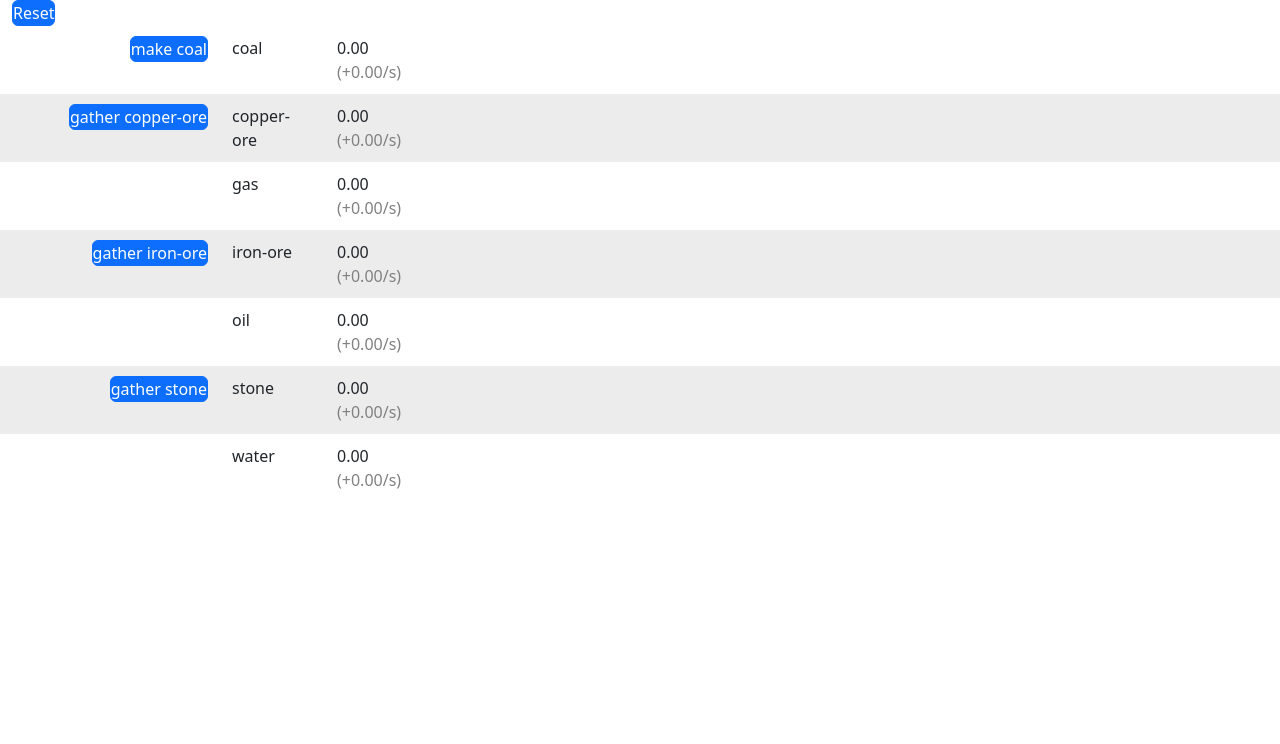
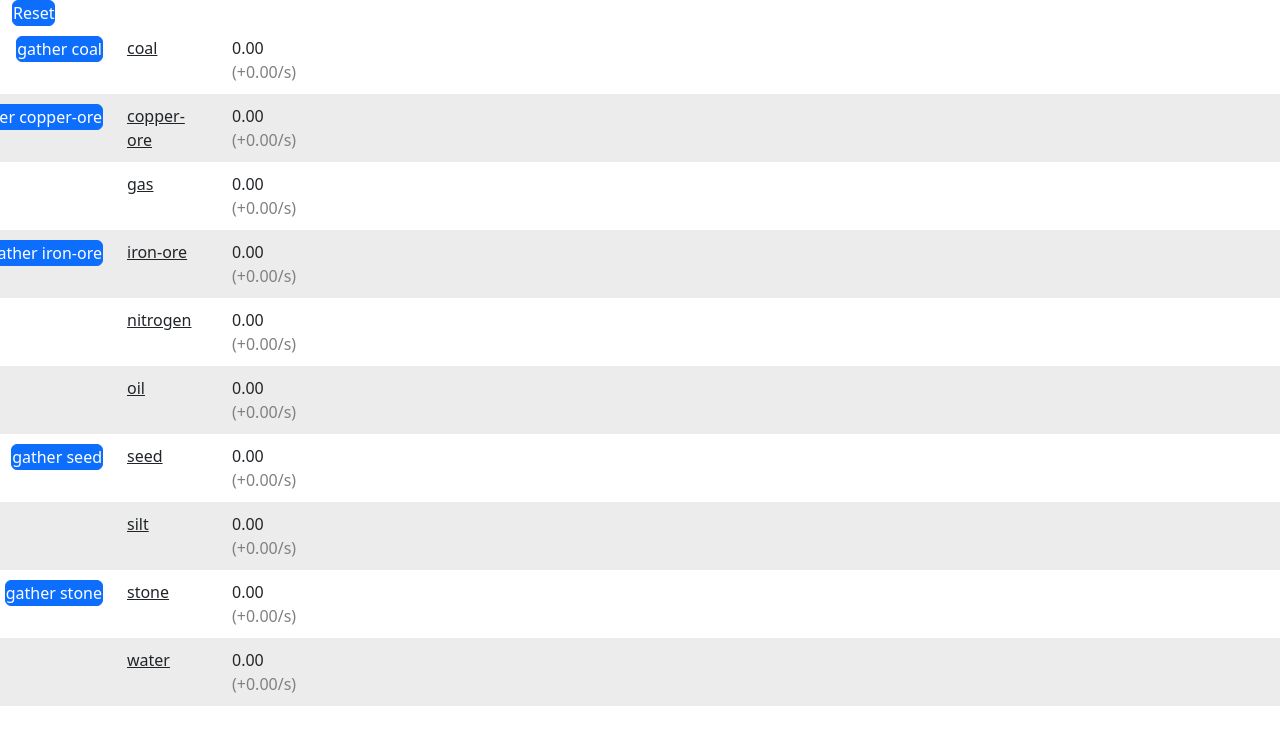
Before and after one commit to gcottrell13/idlefactorygame, a React app: page / in a window 1280 px wide. Shown: the top 744 px of the page. Built offline with nearby package versions, Linux system fonts and the light colour scheme.

Commit message:
a working game

```diff
--- a/src/assembly.ts
+++ b/src/assembly.ts
@@ -1,17 +1,23 @@
 import { useCallback, useEffect, useRef, useState } from 'react';
-import { recipes, Items, assemblerSpeeds, timePerRecipe } from './values';
+import { recipes, Items, assemblerSpeeds, timePerRecipe, sideProducts } from './values';
 import _ from 'lodash';
-import { SMap } from './smap';
+import { SMap, forEach, keys } from './smap';
 
-type productionTime = [ticksLeft: number, productCount: number];
+type productionTime = [ticksLeft: number, totalTicks: number, recipesCreated: number, percentDone: number];
+
+const zeroProduction: productionTime = [0, 0, 0, 0];
+
+type partialItems<T> = {[p in Items]?: T};
 interface State {
-    assemblers: {[p: string]: Partial<SMap<number>>};
-    amountThatWeHave: { [p in Items]?: number };
-    timeLeftInProduction: {[p in Items]?: productionTime};
+    assemblers: partialItems<partialItems<number>>;
+    displayAmount: partialItems<number>;
+    amountThatWeHave: partialItems<number>;
+    timeLeftInProduction: partialItems<partialItems<productionTime>>;
     seen: Items[];
 }
 
 const defaultState = {
+    displayAmount: {},
     amountThatWeHave: {},
     assemblers: {},
     seen: [],
@@ -21,29 +27,33 @@ const defaultState = {
 const ex = localStorage.getItem('state');
 const existingStorage = {...defaultState, ...(ex ? JSON.parse(ex) : {})};
 
+function increaseDisplayAmount(itemName: Items, display: SMap<number>, [ticksLeft, totalTicks, recipesCreated, _]: productionTime): productionTime {
+    const recipe = recipes[itemName];
+    if (recipe === undefined) return zeroProduction;
 
-function assemble(itemName: Items, assemblerCount: number, speed: number, timeStep: number, amounts: SMap<number>, [ticksLeft, productCount]: productionTime): productionTime {
-    const recipe = recipes[itemName as Items];
-    if (recipe === undefined) return [0, 0];
+    const amt = display[itemName] ?? 0;
 
-    const amt = amounts[itemName as Items] ?? 0;
-    const craftTime = timePerRecipe[itemName];
-    const timePerTick = timeStep * speed / craftTime;
 
     if (ticksLeft > 0) {
-        amounts[itemName] = amt + productCount * timePerTick;
-        return [ticksLeft - 1, productCount];
+        display[itemName] = amt + recipesCreated / totalTicks;
+        return [ticksLeft - 1, totalTicks, recipesCreated, 1 - (ticksLeft / totalTicks)];
     }
+    return zeroProduction;
+}
 
+
+function assemble(itemName: Items, assemblerCount: number, speed: number, timeStep: number, amounts: SMap<number>, display: SMap<number>): productionTime {
+    const recipe = recipes[itemName];
+    if (recipe === undefined) return zeroProduction;
     // not producing, so let's try to grab materials
 
     let numberOfRecipesToMake = assemblerCount ?? 0;
     if (numberOfRecipesToMake <= 0)
-        return [0, 0];
+        return zeroProduction;
 
     _.toPairs(recipe).forEach(pair => {
         const [ingredientName, requiredCount] = pair;
-        const weHave = amounts[ingredientName as Items] ?? 0;
+        const weHave = amounts[ingredientName] ?? 0;
         if (weHave < requiredCount) {
             numberOfRecipesToMake = 0;
         }
@@ -52,19 +62,40 @@ function assemble(itemName: Items, assemblerCount: number, speed: number, timeSt
         }
     });
 
+    if (numberOfRecipesToMake <= 0)
+        return zeroProduction;
+
     _.toPairs(recipe).forEach(pair => {
         const [ingredientName, requiredCount] = pair;
         const toGrab = numberOfRecipesToMake * requiredCount;
 
-        const weHave = amounts[ingredientName as Items] ?? 0;
-        amounts[ingredientName as Items] = Math.max(0, weHave - toGrab);
+        const weHave = amounts[ingredientName] ?? 0;
+        amounts[ingredientName] = Math.max(0, weHave - toGrab);
+        display[ingredientName] = amounts[ingredientName];
     });
 
     if (numberOfRecipesToMake <= 0)
-        return [0, 0];
+        return zeroProduction;
 
-    const ticksToMake = Math.floor(1 / timePerTick);
-    return [ticksToMake, numberOfRecipesToMake];
+    const craftTime = timePerRecipe[itemName];
+    const ticksToMake = Math.floor(craftTime / speed / timeStep);
+    return [ticksToMake, ticksToMake, Math.round(numberOfRecipesToMake), 0];
+}
+
+function addToTotal(itemName: Items, recipeCount: number, amounts: partialItems<number>, display: partialItems<number>) {
+    // const recipe = recipes[itemName];
+    // if (recipe === undefined) return [0, 0, 0];
+
+    if (sideProducts[itemName]) {
+        keys(sideProducts[itemName]).map(sideProduct => {
+            const amt = sideProducts[itemName]![sideProduct] ?? 0;
+            amounts[sideProduct] = (amounts[sideProduct] ?? 0) + amt * recipeCount;
+            display[sideProduct] = amounts[sideProduct];
+        })
+    }
+
+    amounts[itemName] = (amounts[itemName] ?? 0) + recipeCount;
+    display[itemName] = amounts[itemName];
 }
 
 
@@ -72,18 +103,38 @@ function doProduction({
     assemblers,
     amountThatWeHave: _amountsThatWeHave,
     timeLeftInProduction,
+    displayAmount: _display,
 }: State, timeStep: number) {
-    const amounts: { [p: string]: number } = { ..._amountsThatWeHave };
+    const amounts: partialItems<number> = { ..._amountsThatWeHave };
+    const displayAmount: partialItems<number> = { ..._display };
 
-    _.keys(assemblers).sort().forEach(level => {
-        _.forEach(assemblers[level], (assemblerCount, itemName) => {
-            const time = assemble(itemName as Items, assemblerCount ?? 0, assemblerSpeeds[level as Items] ?? 0, timeStep, amounts, timeLeftInProduction[itemName as Items] ?? [0, 0]);
-            timeLeftInProduction[itemName as Items] = time;
+    keys(assemblers).sort().forEach(level => {
+        forEach(assemblers[level], (assemblerCount, itemName) => {
+            let time = timeLeftInProduction[itemName]?.[level] ?? zeroProduction;
+
+            if (time[0] === 0) {
+                // gather more materials
+                time = assemble(itemName, assemblerCount ?? 0, assemblerSpeeds[level] ?? 0, timeStep, amounts, displayAmount);
+            }
+
+            if (time[0] !== 0) {
+                time = increaseDisplayAmount(itemName, displayAmount, time);
+
+                if (time[0] === 0) {
+                    addToTotal(itemName, time[2], amounts, displayAmount);
+                    time = zeroProduction;
+                }
+            }
+
+            if (!timeLeftInProduction[itemName])
+                timeLeftInProduction[itemName] = {};
+            timeLeftInProduction[itemName]![level] = time;
         });
     });
 
     return {
-        amountThatWeHave: amounts as { [p in Items]: number },
+        amountThatWeHave: amounts,
+        displayAmount,
     };
 }
 
@@ -102,6 +153,7 @@ export function useProduction(ticksPerSecond: number) {
         (itemName: Items, amount: number) => {
             const k = stateRef.current.amountThatWeHave[itemName] ?? 0;
             stateRef.current.amountThatWeHave[itemName] = k + amount;
+            stateRef.current.displayAmount[itemName] = stateRef.current.amountThatWeHave[itemName];
             setState();
         },
         []
@@ -113,9 +165,12 @@ export function useProduction(ticksPerSecond: number) {
             _.toPairs(recipe).forEach(pair => {
                 const [ingredientName, requiredCount] = pair;
                 const weHave = stateRef.current.amountThatWeHave[ingredientName as Items] ?? 0;
-                stateRef.current.amountThatWeHave[ingredientName as Items] = Math.max(0, weHave - requiredCount);
+                const newTotal = Math.max(0, weHave - requiredCount);
+                stateRef.current.amountThatWeHave[ingredientName as Items] = newTotal;
+                stateRef.current.displayAmount[ingredientName as Items] = newTotal;
             });
             stateRef.current.amountThatWeHave[itemName] = (stateRef.current.amountThatWeHave[itemName] ?? 0) + 1;
+            stateRef.current.displayAmount[itemName] = stateRef.current.amountThatWeHave[itemName];
         },
         []
     );
@@ -141,6 +196,7 @@ export function useProduction(ticksPerSecond: number) {
             k[itemName] = current + amount;
             stateRef.current.assemblers[level] = k;
             stateRef.current.amountThatWeHave[level]! -= 1;
+            stateRef.current.displayAmount[level] = stateRef.current.amountThatWeHave[level];
             setState();
         },
         []
--- a/src/css.css
+++ b/src/css.css
@@ -1,5 +1,6 @@
 .item-name {
     margin-right: 10px;
+    text-decoration: underline;
 }
 
 .assembler-count {
@@ -13,6 +14,7 @@ button.add-assembler {
 button.make-by-hand {
     margin-left: 20px;
     float: right;
+    white-space: nowrap;
 }
 
 .game-container .item-row:nth-of-type(even) {
@@ -34,3 +36,8 @@ button.btn {
 .speed {
     color: gray;
 }
+
+.popover-ingredient-count {
+    padding-right: 5px;
+    font-weight: bold;
+}
--- a/src/index.tsx
+++ b/src/index.tsx
@@ -9,11 +9,12 @@ import {
     timePerRecipe,
     requiredBuildings,
     byHandVerbs,
- } from './values';
+} from './values';
 import './css.css';
-import { Button, Row, Col } from 'react-bootstrap';
+import { Button, Row, Col, OverlayTrigger, ProgressBar } from 'react-bootstrap';
+import Popover from 'react-bootstrap/Popover';
 import Container from 'react-bootstrap/Container';
-import { SMap } from './smap';
+import { SMap, keys, mapValues, values } from './smap';
 import 'bootstrap/dist/css/bootstrap.min.css';
 
 function d(n: number) {
@@ -30,12 +31,14 @@ function ItemDisplay({
     assemblerCount,
     assemblerButtons,
     makeByHand,
+    progress,
 }: {
     amt: number,
     itemName: string,
     assemblerCount: SMap<number>,
     assemblerButtons: JSX.Element[],
     makeByHand: null | func,
+    progress: SMap<number>,
 }) {
 
     const byHandVerb = byHandVerbs[itemName as Items] ?? 'make';
@@ -44,32 +47,61 @@ function ItemDisplay({
     );
     const baseCraftTime = timePerRecipe[itemName as Items];
 
-    const assemblers = _.toPairs(assemblerCount).map(([name, no]) => (
-        <span className={'assembler-count'} key={name}>
-            <span className={'assembler-count-name'}>{name} ({d((assemblerSpeeds[name as Items] ?? 0) / baseCraftTime)}/s):</span> {no} ({d((assemblerSpeeds[name as Items] ?? 0) * no / baseCraftTime)}/s)
-        </span>
-    ));
+    const assemblers = _.toPairs(assemblerCount).map(([name, no]) => {
+        let label = <span><span className={'assembler-count-name'}>{name} ({d((assemblerSpeeds[name as Items] ?? 0) / baseCraftTime)}/s):</span> {no} ({d((assemblerSpeeds[name as Items] ?? 0) * no / baseCraftTime)}/s)</span>;
+        if (progress[name] !== 0) {
+            label = <span>{label} {d(progress[name])}%</span>;
+        }
+        return (
+            <div className={'assembler-count'} key={name}>
+                {label}
+            </div>
+        )
+    });
     const assemblerDisplay = assemblers.length > 0 ? (
         <div className='assembler-count'>buildings making {itemName}: {assemblers}</div>
     ) : null;
 
     const speed = d(_.sum(_.keys(assemblerCount).map(key => (assemblerSpeeds[key as Items] ?? 0) * assemblerCount[key] / baseCraftTime)));
 
+    const formatIngredients = _.toPairs(recipes[itemName as Items]).map(([name, count]) => <tr><td className={'popover-ingredient-count'}>{count}</td><td>{name}</td></tr>);
+
+    const tooltip = (props: any) => (
+        <Popover id="" {...props}>
+            <Popover.Header>
+                {itemName}
+            </Popover.Header>
+            <Popover.Body>
+                Made in: {(requiredBuildings[itemName as Items] ?? ['by-hand']).join(', ')}
+                {
+                    formatIngredients.length > 0 ? (
+                        <span>
+                            <hr />
+                            Ingredients: <table>{formatIngredients}</table>
+                        </span>
+                    ) : null
+                }
+            </Popover.Body>
+        </Popover>
+    );
+
     return (
         <Row className='item-row'>
-            <Col xs={2}>
+            <Col xs={1}>
                 {makeByHandButton}
             </Col>
             <Col xs={1}>
-                <span className="item-name">{itemName}</span>
+                <OverlayTrigger placement='right' overlay={tooltip}>
+                    <span className="item-name">{itemName}</span>
+                </OverlayTrigger>
             </Col>
             <Col xs={1}>
                 <span className="item-count">{d(amt)}</span> <span className={'speed'}> (+{speed}/s)</span>
             </Col>
-            <Col xs={5}>
+            <Col xs={4}>
                 {assemblerDisplay}
             </Col>
-            <Col xs={3}>
+            <Col xs={4}>
                 {assemblerButtons}
             </Col>
         </Row>
@@ -79,7 +111,8 @@ function ItemDisplay({
 
 function App() {
     const {
-        assemblers, amountThatWeHave, addAssemblers, resetAll,
+        assemblers, amountThatWeHave, displayAmount, timeLeftInProduction,
+        addAssemblers, resetAll,
         makeItem, canMakeItem,
         seen, markAsSeen,
     } = useProduction(TICKS_PER_SECOND);
@@ -88,14 +121,14 @@ function App() {
 
     const haveAssemblers = _.mapValues(assemblerSpeeds, (value, key) => amountThatWeHave[key as Items] ?? 0);
 
-    _.keys(recipes).sort().forEach(itemName => {
-        const amt = amountThatWeHave[itemName as Items] ?? 0;
+    keys(recipes).sort().forEach(itemName => {
+        const amt = displayAmount[itemName as Items] ?? 0;
         const recipe = recipes[itemName as Items];
         if (recipe === undefined) return;
 
         const buildingsToMakeThis = requiredBuildings[itemName as Items] ?? ['by-hand'];
         const makeByHand = buildingsToMakeThis.includes('by-hand') && canMakeItem(itemName as Items);
-        const assemblerCount = _.mapValues(assemblers, (value, key) => value[itemName] ?? 0);
+        const assemblerCount = _.mapValues(assemblers, (value, key) => value?.[itemName] ?? 0);
         const assemblersMakingThis = _.pickBy(assemblerCount, x => x !== 0);
         const assemblerButtons: JSX.Element[] = [];
 
@@ -131,6 +164,7 @@ function App() {
                 makeByHand={makeByHand ? () => {
                     makeItem(itemName as Items);
                 } : null}
+                progress={mapValues(timeLeftInProduction[itemName], (v, k) => v[3] * 100)}
             />
         );
     });
--- a/src/smap.ts
+++ b/src/smap.ts
@@ -1 +1,18 @@
+import _ from "lodash";
+
 export type SMap<K> = {[p: string]: K};
+
+export function keys<T extends string, K>(dict: {[p in T]?: K} | undefined): T[] {
+    return _.keys(dict) as T[];
+}
+export function values<T extends string, K>(dict: {[p in T]?: K} | undefined): K[] {
+    return _.values(dict) as K[];
+}
+
+export function mapValues<T extends string, K, N>(dict: {[p in T]?: K} | undefined, fn: (value: K, key: T) => N): {[p in T]: N} {
+    return _.mapValues(dict, fn) as any;
+}
+
+export function forEach<T extends string, K>(dict: {[p in T]?: K} | undefined, fn: (value: K, key: T) => void): void {
+    _.forEach(dict, fn as any);
+}
--- a/src/values.ts
+++ b/src/values.ts
@@ -11,16 +11,23 @@ type Recipes = {
 export type Items = ''
 // raw materials
     | 'iron-ore' | 'gas' | 'stone' | 'oil'
-    | 'uranium-ore' | 'copper-ore' | 'water'
+    | 'uranium-ore' | 'copper-ore'
+    | 'water' | 'silt'
     | 'coal'
+    | 'wood' | 'seed' | 'tree' | 'fertilizer' | 'nitrogen' | 'dirt'
+    | 'sand'
 // processed raw
     | 'iron-bar' | 'copper-bar' | 'sulfur'
     | 'steel'
+    | 'copper-wire'
+    | 'glass'
+    | 'clean-water'
 // building materials
     | 'gear'
     | 'pipe'
 // advanced materials
     | 'sulfuric-acid'
+    | 'basic-circuit'
 // buildings
     | 'assembler1' | 'assembler2' | 'assembler3'
     | 'gas-extractor'
@@ -28,6 +35,9 @@ export type Items = ''
     | 'smelter-mk1'
     | 'miner-mk1'
     | 'oil-pump'
+    | 'water-pump-mk1' | 'water-pump-mk2'
+    | 'greenhouse' | 'hydroponics'
+    | 'water-filter'
     ;
 
 export const recipes: Recipes = {
@@ -40,21 +50,33 @@ export const recipes: Recipes = {
     'copper-ore': {},
     'oil': {},
     'stone': {},
-    'water': {},
+    'water': {}, 'silt': {},
     'coal': {},
+    'wood': {'tree': 0.25},
+    'seed': {},
+    'tree': {'fertilizer': 5, 'seed': 1, 'clean-water': 5},
+    'fertilizer': {'dirt': 2, 'nitrogen': 1},
+    'dirt': {'silt': 20},
+    'nitrogen': {},
+    'sand': {'silt': 10},
 
     // processed raw
-    'iron-bar': {'iron-ore': 1},
-    'copper-bar': {'copper-ore': 1},
+    'iron-bar': {'iron-ore': 1, 'coal': 0.1},
+    'copper-bar': {'copper-ore': 1, 'coal': 0.1},
     'sulfur': {'gas': 0.5},
-    'steel': {'iron-ore': 1, 'coal': 1},
+    'steel': {'iron-bar': 1, 'coal': 1},
+
+    'copper-wire': {"copper-bar": 0.5},
+    'clean-water': {'water': 1},
+    'glass': {'sand': 2},
 
     // building materials
     'gear': {'iron-bar': 0.5},
     'pipe': {'iron-bar': 5},
 
     // advanced materials
-    'sulfuric-acid': {'sulfur': 1},
+    'sulfuric-acid': {'sulfur': 1, 'water': 5},
+    'basic-circuit': {'copper-wire': 2, 'wood': 0.25},
 
     // buildings
     'assembler1': {
@@ -82,8 +104,14 @@ export const recipes: Recipes = {
     },
     'oil-pump': {
         'steel': 10,
-        'iron-bar': 10,
+        'iron-bar': 5,
+        'pipe': 10,
     },
+    'water-pump-mk1': {'iron-bar': 15, 'pipe': 5},
+    'water-pump-mk2': {'steel': 15, 'pipe': 10},
+    'greenhouse': {'steel': 10, 'glass': 20},
+    'hydroponics': {'steel': 50},
+    'water-filter': {'steel': 5, 'pipe': 5},
 };
 
 export const timePerRecipe: {[p in Items]: number} = {
@@ -96,18 +124,29 @@ export const timePerRecipe: {[p in Items]: number} = {
     'copper-ore': 1,
     oil: 1,
     stone: 1,
-    water: 1,
+    water: 1, silt: 0,
     coal: 1,
+    'wood': 2,
+    'fertilizer': 1,
+    dirt: 4,
+    nitrogen: 1,
+    seed: 0,
+    tree: 10,
+    'sand': 1,
     // processed raw
     "iron-bar": 2,
     sulfur: 3,
     'copper-bar': 1,
     steel: 2,
+    'copper-wire': 0.5,
+    'glass': 1,
+    "clean-water": 1,
     // building materials
     gear: 0.5,
     pipe: 0.5,
     // advanced materials
     "sulfuric-acid": 5,
+    'basic-circuit': 1,
     // buildings
     assembler1: 10,
     assembler2: 15,
@@ -117,6 +156,11 @@ export const timePerRecipe: {[p in Items]: number} = {
     'miner-mk1': 10,
     'smelter-mk1': 10,
     'oil-pump': 15,
+    'water-pump-mk1': 15,
+    'water-pump-mk2': 30,
+    'water-filter': 10,
+    'greenhouse': 10,
+    'hydroponics': 20,
 };
 
 export const assemblerSpeeds: {[p in Items]?: number} = {
@@ -128,6 +172,11 @@ export const assemblerSpeeds: {[p in Items]?: number} = {
     'smelter-mk1': 0.5,
     'oil-pump': 1.0,
     'miner-mk1': 0.75,
+    'water-pump-mk1': 1,
+    'water-pump-mk2': 5,
+    'water-filter': 1,
+    'greenhouse': 0.5,
+    'hydroponics': 1.5,
 };
 
 export const requiredBuildings: {[p in Items]?: (Items | 'by-hand')[]} = {
@@ -136,23 +185,43 @@ export const requiredBuildings: {[p in Items]?: (Items | 'by-hand')[]} = {
     'iron-ore': ['miner-mk1', 'by-hand'],
     'copper-ore': ['miner-mk1', 'by-hand'],
     'uranium-ore': ['miner-mk1'],
-    'water': [],
-    'oil': [],
+    'water': ['water-pump-mk1', 'water-pump-mk2'], 'silt': [],
+    'oil': ['oil-pump'],
     'coal': ['miner-mk1', 'by-hand'],
     'stone': ['miner-mk1', 'by-hand'],
+    'dirt': ['assembler1'],
     // processed raw
     'iron-bar': ['smelter-mk1'],
     'copper-bar': ['smelter-mk1'],
     'steel': ['smelter-mk1'],
+    'sulfur': ['chemical-plant'],
+    'glass': ['smelter-mk1'],
+    'copper-wire': ['by-hand', 'assembler1', 'assembler2', 'assembler3'],
+    'clean-water': ['water-filter'],
+    'tree': ['greenhouse', 'hydroponics'],
+    'wood': ['assembler1', 'assembler2', 'assembler3'],
+    'fertilizer': ['assembler1', 'assembler2', 'assembler3'],
+    'nitrogen': ['gas-extractor'],
     // building materials
     'gear': ['assembler1', 'assembler2', 'assembler3', 'by-hand'],
+    'pipe': ['by-hand', 'assembler1', 'assembler2', 'assembler3'],
     // advanced materials
+    'sulfuric-acid': ['chemical-plant'],
+    'basic-circuit': ['by-hand', 'assembler1', 'assembler2', 'assembler3'],
     // buildings
     'gas-extractor': ['assembler3', 'assembler2'],
     'assembler3': ['assembler2', 'assembler1', 'assembler3'],
     'assembler2': ['assembler1', 'assembler2', 'assembler3'],
     'assembler1': ['assembler1', 'assembler2', 'assembler3', 'by-hand'],
     'chemical-plant': ['assembler2', 'assembler3'],
+    'miner-mk1': ['by-hand', 'assembler1', 'assembler2', 'assembler3'],
+    'water-pump-mk1': ['by-hand', 'assembler1', 'assembler2'],
+    'water-pump-mk2': ['assembler2', 'assembler3'],
+    'oil-pump': ['assembler2', 'assembler3'],
+    'smelter-mk1': ['by-hand', 'assembler1', 'assembler2'],
+    'greenhouse': ['assembler1', 'assembler2', 'by-hand'],
+    'hydroponics': ['assembler3'],
+    'water-filter': ['by-hand', 'assembler1', 'assembler2', 'assembler3'],
 };
 
 /**
@@ -166,7 +235,9 @@ export const requiredOtherProducts: {[p in Items]?: Items[][]} = {
 }
 
 export const sideProducts: Partial<Recipes> = {
-
+    'water': {'silt': 0.001},
+    'clean-water': {'silt': 0.1},
+    'wood': {'seed': 0.25},
 };
 
 export const byHandVerbs: {[p in Items]?: string} = {
@@ -174,4 +245,6 @@ export const byHandVerbs: {[p in Items]?: string} = {
     'iron-ore': 'gather',
     'copper-ore': 'gather',
     'stone': 'gather',
+    'coal': 'gather',
+    'seed': 'gather',
 }
```
